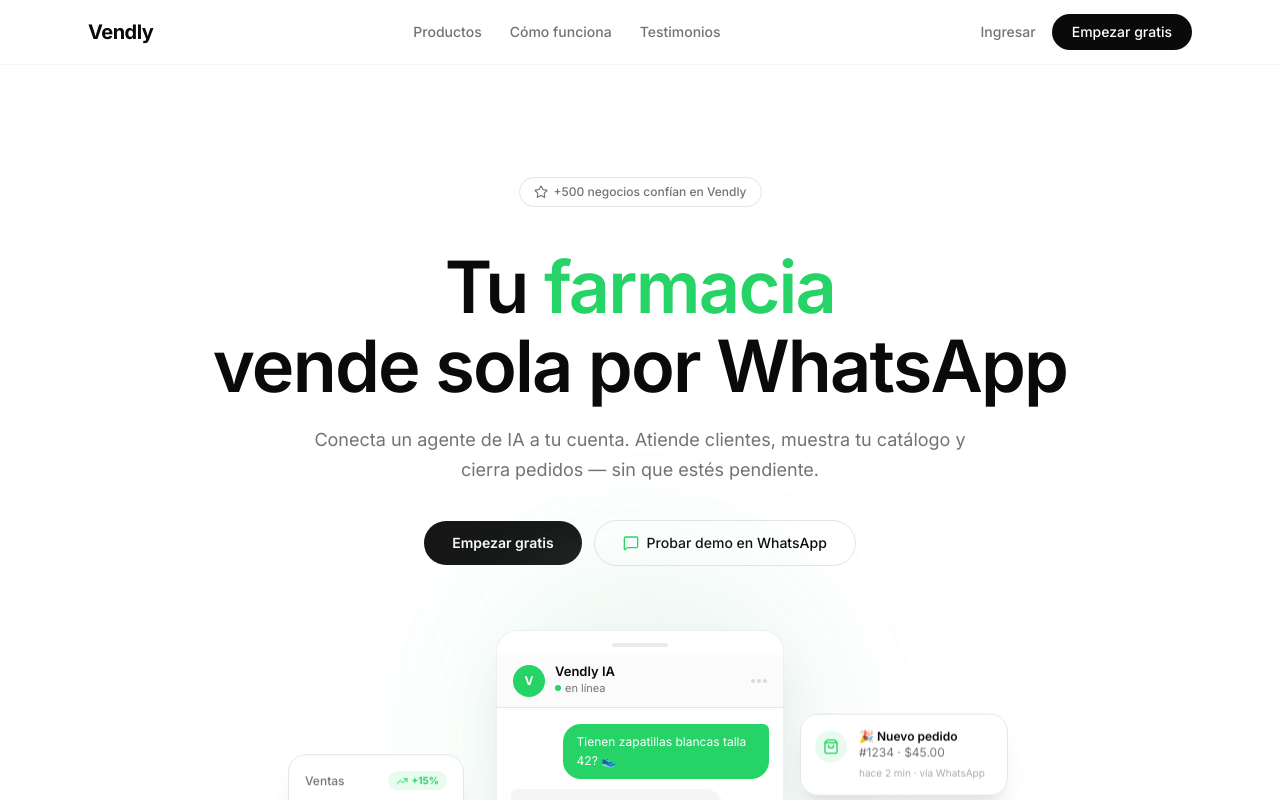
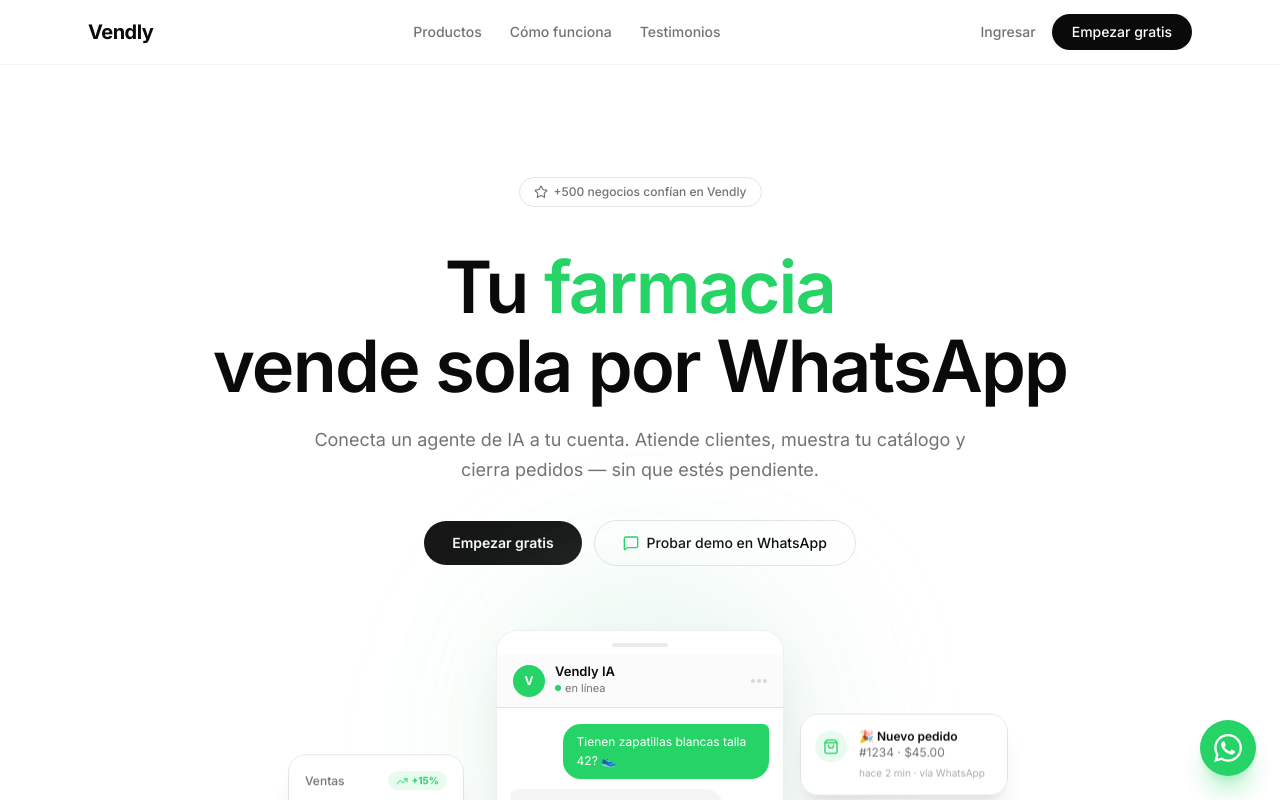
Before and after one commit to t0k1dev/vendly, a Next.js app: page / in a window 1280 px wide. Shown: the top 800 px of the page. Built offline with nearby package versions, Linux system fonts and the light colour scheme.

Commit message:
feat: add floating WhatsApp contact button to landing page

```diff
--- a/app/page.tsx
+++ b/app/page.tsx
@@ -7,6 +7,7 @@
 import { Faq } from "@/components/landing/faq"
 import { Cta } from "@/components/landing/cta"
 import { Footer } from "@/components/landing/footer"
+import { FloatingWhatsapp } from "@/components/landing/floating-whatsapp"
 
 export default function LandingPage() {
   return (
@@ -20,6 +21,7 @@
       <Faq />
       <Cta />
       <Footer />
+      <FloatingWhatsapp />
     </div>
   )
 }
--- /dev/null
+++ b/components/landing/floating-whatsapp.tsx
@@ -0,0 +1,27 @@
+"use client"
+
+import { motion } from "framer-motion"
+
+export function FloatingWhatsapp() {
+  return (
+    <motion.a
+      href="https://wa.me/59160714317"
+      target="_blank"
+      rel="noopener noreferrer"
+      className="fixed bottom-6 right-6 z-50 flex size-14 items-center justify-center rounded-full bg-[#25D366] text-white shadow-xl shadow-[#25D366]/30 hover:bg-[#20bd5a]"
+      whileHover={{ scale: 1.05, y: -2 }}
+      whileTap={{ scale: 0.9 }}
+      initial={{ opacity: 0, y: 20, scale: 0.8 }}
+      animate={{ opacity: 1, y: 0, scale: 1 }}
+      transition={{ duration: 0.3, ease: "easeOut", delay: 1 }} // Aparece después de que carga la página
+    >
+      <svg
+        viewBox="0 0 24 24"
+        fill="currentColor"
+        className="size-7"
+      >
+        <path d="M17.472 14.382c-.297-.149-1.758-.867-2.03-.967-.273-.099-.471-.148-.67.15-.197.297-.767.966-.94 1.164-.173.199-.347.223-.644.075-.297-.15-1.255-.463-2.39-1.475-.883-.788-1.48-1.761-1.653-2.059-.173-.297-.018-.458.13-.606.134-.133.298-.347.446-.52.149-.174.198-.298.298-.497.099-.198.05-.371-.025-.52-.075-.149-.669-1.612-.916-2.207-.242-.579-.487-.5-.669-.51-.173-.008-.371-.01-.57-.01-.198 0-.52.074-.792.372-.272.297-1.04 1.016-1.04 2.479 0 1.462 1.065 2.875 1.213 3.074.149.198 2.096 3.2 5.077 4.487.709.306 1.262.489 1.694.625.712.227 1.36.195 1.871.118.571-.085 1.758-.719 2.006-1.413.248-.694.248-1.289.173-1.413-.074-.124-.272-.198-.57-.347m-5.421 7.403h-.004a9.87 9.87 0 01-5.031-1.378l-.361-.214-3.741.982.998-3.648-.235-.374a9.86 9.86 0 01-1.51-5.26c.001-5.45 4.436-9.884 9.888-9.884 2.64 0 5.122 1.03 6.988 2.898a9.825 9.825 0 012.893 6.994c-.003 5.45-4.437 9.884-9.885 9.884m8.413-18.297A11.815 11.815 0 0012.05 0C5.495 0 .16 5.335.157 11.892c0 2.096.547 4.142 1.588 5.945L.057 24l6.305-1.654a11.882 11.882 0 005.683 1.448h.005c6.554 0 11.89-5.335 11.893-11.893a11.821 11.821 0 00-3.48-8.413Z" />
+      </svg>
+    </motion.a>
+  )
+}
```
